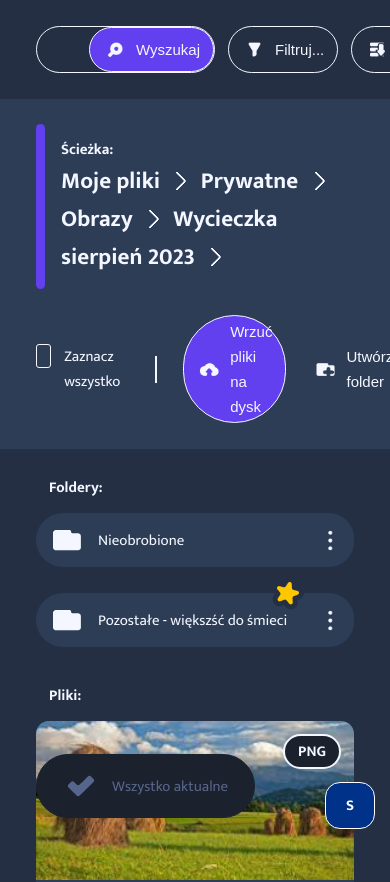
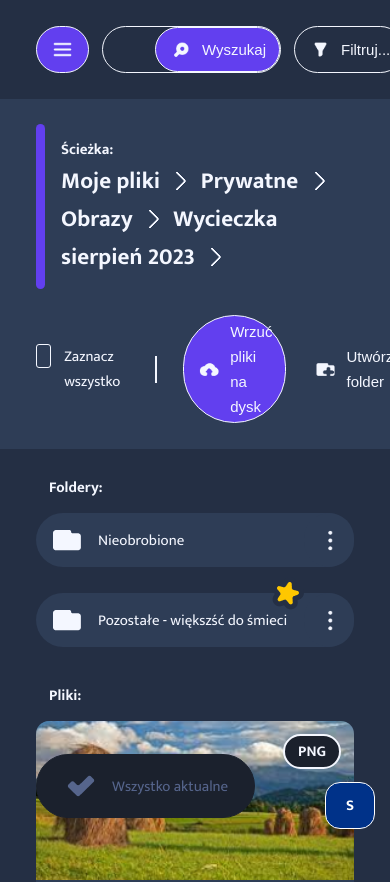
Before and after one commit to BarteXikora/file-explorer-app, a React (Create React App) app: page / in a window 390 px wide. Shown: the top 882 px of the page. Built offline with nearby package versions, Linux system fonts and the light colour scheme.

Commit message:
Created hamburger button in top bar.

```diff
--- a/src/components/layout/topBar/TopBar.styled.tsx
+++ b/src/components/layout/topBar/TopBar.styled.tsx
@@ -12,6 +12,10 @@ const StyledTopBar = styled.section`
     background-color: ${(props) => props.theme.colors.grayDarker};
     z-index: 1000;
 
+    .hamburger {
+        display: none;
+    }
+
     div {
         display: flex;
         gap: ${(props) => props.theme.margins.small};
@@ -24,6 +28,10 @@ const StyledTopBar = styled.section`
 
     @media (max-width: ${(props) => props.theme.screenSizes.big}) {
         padding-left: ${(props) => props.theme.margins.big};
+
+        .hamburger {
+            display: flex;
+        }
     }
 `
 
--- a/src/components/layout/topBar/TopBar.tsx
+++ b/src/components/layout/topBar/TopBar.tsx
@@ -8,10 +8,15 @@ import iconFilter from '../../../assets/icons/icon-filter.png'
 import iconSort from '../../../assets/icons/icon-sort.png'
 import iconDisplay from '../../../assets/icons/icon-display.png'
 import iconHelp from '../../../assets/icons/icon-help.png'
+import iconHamburger from '../../../assets/icons/icon-hamburger.png'
 
 const TopBar = () => {
     return <StyledTopBar data-testid='top-bar'>
         <div className='full-width'>
+            <Button variant='primary' className='hamburger'>
+                <img src={iconHamburger} alt="Otwórz / schowaj menu" />
+            </Button>
+
             <SearchInput />
 
             <Button variant='secondary'>
```
Also changed, not shown: src/assets/icons/icon-hamburger.png (added).
